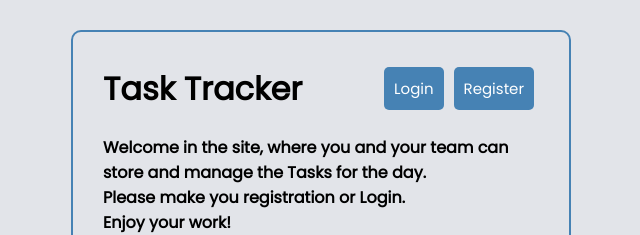
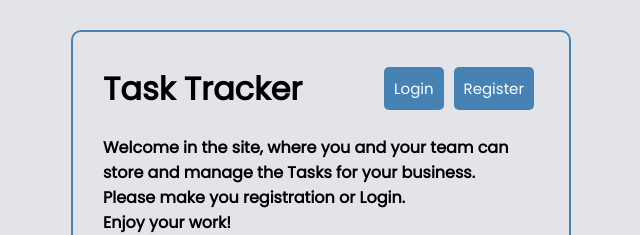
Before and after one commit to kalinsky-dev/TASK-TRACKER, a React (Create React App) app: page / in a window 1280 px wide. Shown: the top 235 px of the page, without its empty margins (319-959 px from the left). Built offline with nearby package versions, Linux system fonts and the light colour scheme; no server answers.

Commit message:
Update Home.js

```diff
--- a/src/components/Home.js
+++ b/src/components/Home.js
@@ -3,7 +3,7 @@
 const Home = () => {
   return (
     <div>
-      <h4>Welcome in the site, where you and your team can store and manage the Tasks for the day.</h4>
+      <h4>Welcome in the site, where you and your team can store and manage the Tasks for your business.</h4>
       <h4>Please make you registration or Login.</h4>
       <h4>Enjoy your work!</h4>
     </div>
```
